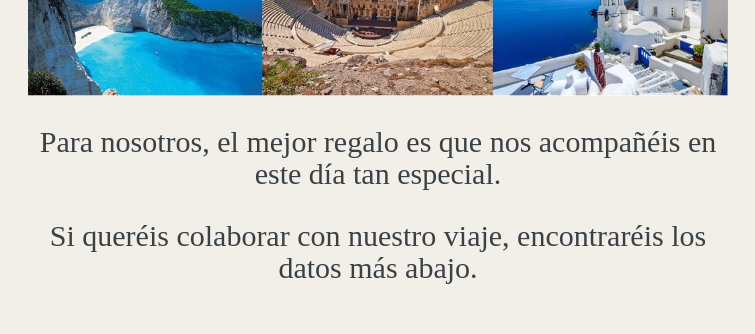
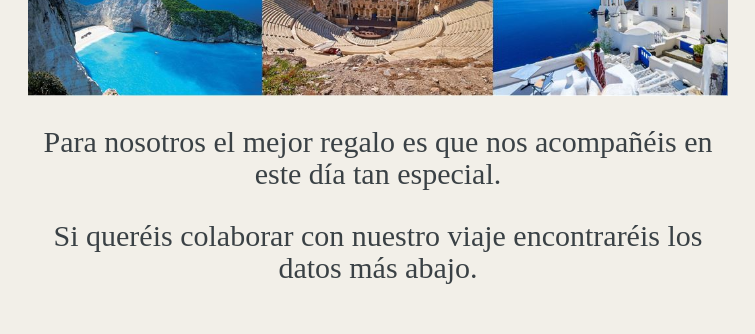
Before and after one commit to boda-ana-y-dani/boda-ana-y-dani.github.io, a plain HTML site: page index.html in a window 1280 px wide. Shown: the part 4440-4774 px from the top of the page, 262-1017 px from the left. Drawn offline with nearby package versions, Linux system fonts and the light colour scheme.

Commit message:
Final version2

```diff
--- a/index.html
+++ b/index.html
@@ -227,8 +227,8 @@ href="https://boda-ana-y-dani.github.io/images/favicon-16x16.png"/>
                     <h4 id="nos-vamos-a-las-islas-griegas">¡¡¡Nos vamos a las Islas Griegas!!!</h4>
 <p><img src="images/Itinerario2.jpg" alt="Jane Doe">
 <img src="images/Itinerario.jpg" alt="Jane Doe"></p>
-<p>Para nosotros, el mejor regalo es que nos acompañéis en este día tan especial.</p>
-<p>Si queréis colaborar con nuestro viaje, encontraréis los datos más abajo.</p>
+<p>Para nosotros el mejor regalo es que nos acompañéis en este día tan especial.</p>
+<p>Si queréis colaborar con nuestro viaje encontraréis los datos más abajo.</p>
 
                 </section>
             </article>
```
